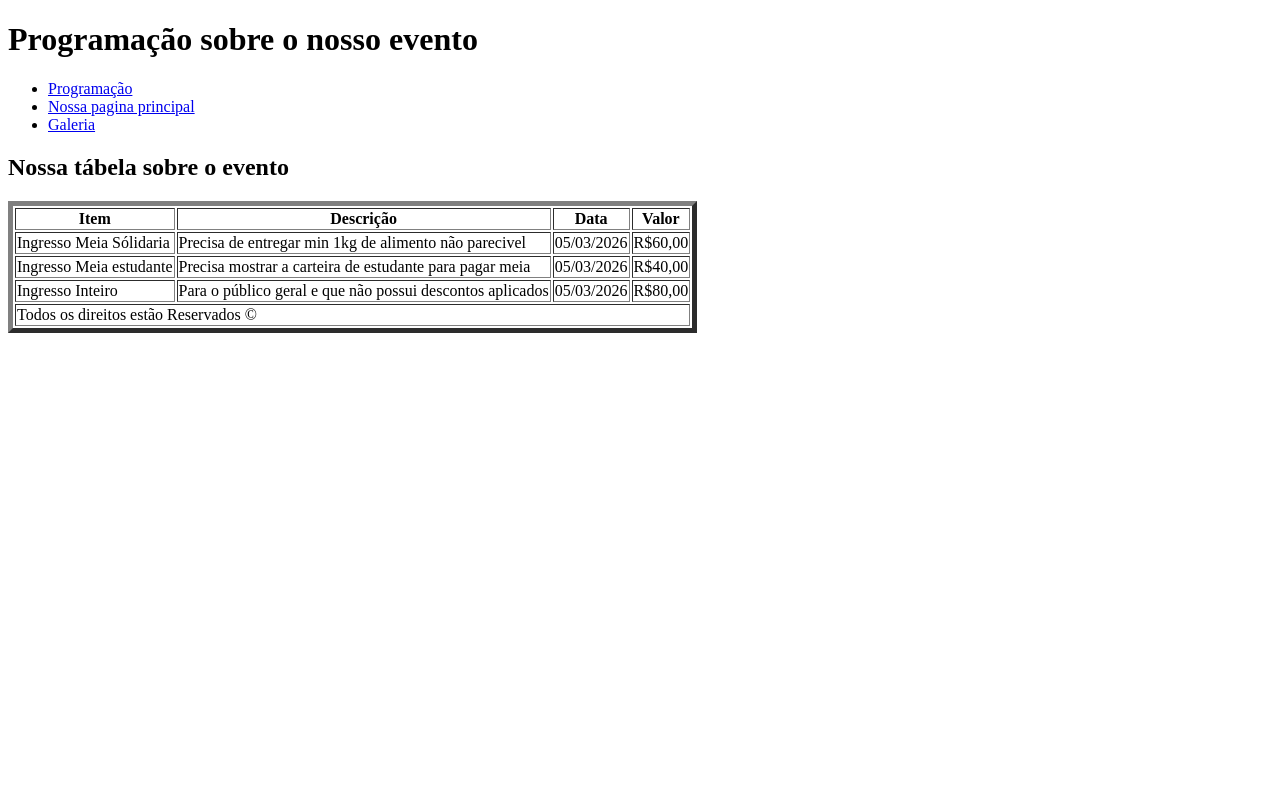
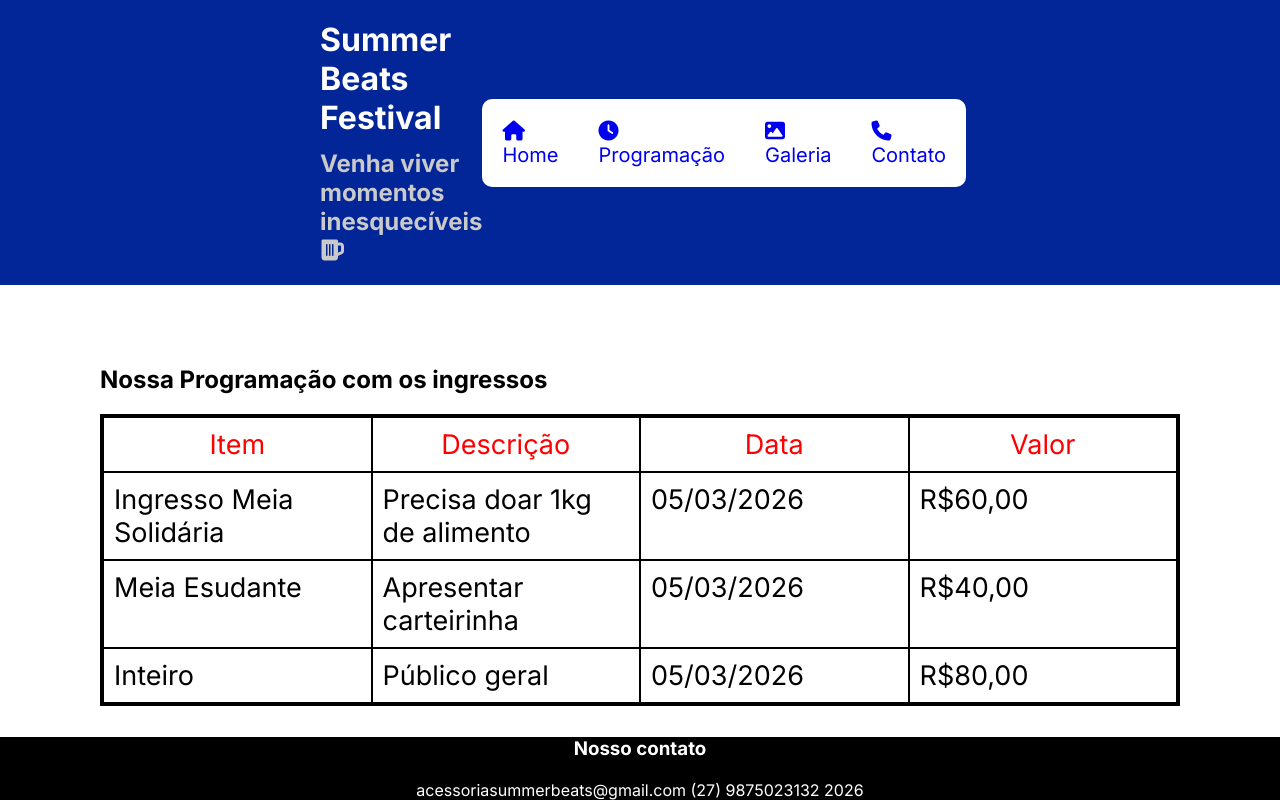
Before and after one commit to Edsondiego3030/SA_WEBSITE_EdsonDiego, a plain HTML site: page Atividade-website/pagina2.html in a window 1280 px wide. Drawn offline with Linux system fonts and the light colour scheme.

Commit message:
novas modificações

```diff
--- a/Atividade-website/css/style.css
+++ b/Atividade-website/css/style.css
@@ -15,9 +15,12 @@ a{
 }
 
 
+
+
+
 .topo{
-    background-color: rgb(159, 255, 255);
-    color: black;
+    background-color: rgb(2, 37, 151);
+    color: rgb(202, 202, 202);
     position: sticky;
     padding: 20px;
 }
@@ -79,8 +82,8 @@ a{
 }
 
 .titulo{
-    color: blue;
-    font-size: 30px;
+    color: rgb(255, 255, 255);
+    font-size: 20px;
 }
 .item{
     margin-top: 35px;
@@ -99,9 +102,11 @@ a{
 .rodape{
     background-color: black;
     color: white;
+
     position: absolute;
     bottom: 0;
     width: 100%;
+
 }
 
 .contato{
@@ -113,3 +118,70 @@ a{
     gap: 20px;
 
 }
+
+.foto-grid{
+    padding: 140px;
+    display: grid;
+    grid-template-columns: repeat(3,1fr);
+    gap: 12px;
+}
+
+.foto{
+    flex: 1 1 260px;
+    background-color: white;
+    border-radius: 20px;
+    box-shadow: 0 10px 25px lightgray;
+    padding: 5px;
+    font-size: 23px;
+
+}
+
+.foto img{
+    border-top-left-radius: 20px;
+    border-top-right-radius: 20px;
+    width: 100%;
+    height: 330px;
+    object-fit: cover;
+
+}
+
+.area-form{
+
+    padding: 20px;
+    display: flex;
+    align-items: center;
+    justify-content: center;
+    font-size: 20px;
+
+}
+
+.form{
+    width: 100%;
+    display: flex;
+    flex-direction: column;
+    gap: 10px;
+    align-items: center;
+}
+
+.form button{
+    background-color: greenyellow;
+    width: 20%;
+    height: 20%;
+    font-size: 20px;
+    border-radius: 5px;
+
+}
+
+.form textarea {
+    width: 40%;
+    padding: 20px;
+}
+
+.form input{
+    width: 40%;
+    padding: 10px;
+}
+
+.container{
+    padding: 40px;
+}
--- a/Atividade-website/pagina2.html
+++ b/Atividade-website/pagina2.html
@@ -5,84 +5,139 @@
     <meta charset="UTF-8">
     <meta name="viewport" content="width=device-width, initial-scale=1.0">
     <title>Programação</title>
+
+    <link rel="stylesheet" href="https://cdnjs.cloudflare.com/ajax/libs/font-awesome/6.5.0/css/all.min.css" />
+
+    <link rel="stylesheet" href="/Atividade-website/css/style.css">
+
+    <style>
+        .programacao {
+            padding: 40px;
+
+        }
+
+
+        .container {
+            width: 90%;
+            margin: auto;
+        }
+
+        .tabela-grid {
+            display: grid;
+            grid-template-columns: repeat(4, 1fr);
+            gap: 0px 0px;
+            border: 3px solid black;
+
+        }
+
+        .tabela-grid div {
+            border: 1px solid black;
+            font-size: 27px;
+            padding: 10px;
+        }
+
+        .container h1 {
+            margin-bottom: 20px;
+        }
+
+        .cabecalho-tabela {
+            font-size: 70px;
+            display: flex;
+            justify-content: center;
+            color: red;
+        }
+    </style>
 </head>
 
 <body>
     <!-- a mesma header com os links -->
-    <header>
-        <div>
-            <h1>Programação sobre o nosso evento</h1>
-            <nav>
-                <ul>
-                    <li><a href="pagina2.html">Programação</a></li>
-                    <li><a href="index.html">Nossa pagina principal</a></li>
-                    <li><a href="pagina3.html">Galeria</a></li>
+    <header class="topo">
+        <div class="container-cabecalho">
+            <!-- nome do evento e seu slogan -->
+            <div class="logo">
+                <h1 style="color: rgb(255, 255, 255);">Summer Beats Festival </h1>
+                <h2>Venha viver momentos inesquecíveis <i class="fa-solid fa-beer-mug-empty"></i></h2>
+            </div>
+            <!-- barra de navegação com os links -->
+            <nav class="navegacao">
+                <ul class="menu">
+                    <li><a href="./index.html"> <i class="fa-solid fa-house"></i>Home</a></li>
+                    <li> <a href="./pagina2.html"><i class="fa-solid fa-clock"></i>Programação</a></li>
+                    <li><a href="./pagina3.html"><i class="fa-solid fa-image"></i>Galeria</a></li>
+                    <li><a href="./pagina3.html"><i class="fa-solid fa-phone"></i>Contato</a></li>
+
                 </ul>
+
+
             </nav>
-
         </div>
     </header>
 
     <main>
-        <div>
-            <h2>Nossa tábela sobre o evento</h2>
 
-            <!-- criando uma tabela -->
-            <table border="5">
-                <!-- cabeçalho da tabela -->
-                <thead>
-                    <tr>
-                        <th>Item</th>
-                        <th>Descrição</th>
-                        <th>Data</th>
-                        <th>Valor</th>
-
-                    </tr>
-                </thead>
-                <!-- corpo da tabela -->
-                <tbody>
-                    <!-- cria uma linha -->
+        <section class="programacao">
+            <div class="container">
 
 
-                    <tr>
-                        <!-- cria uma coluna -->
-                        <td>Ingresso Meia Sólidaria</td>
-                        <td>Precisa de entregar min 1kg de alimento não parecivel</td>
-                        <td>05/03/2026</td>
-                        <td>R$60,00</td>
 
-                    </tr>
-                    <tr>
-                        <td>Ingresso Meia estudante </td>
-                        <td>Precisa mostrar a carteira de estudante para pagar meia</td>
-                        <td>05/03/2026</td>
-                        <td>R$40,00</td>
+                <h1>Nossa Programação com os ingressos</h1>
+                <div class="tabela-grid">
 
-                    </tr>
-
-                    <tr>
-                        <td>Ingresso Inteiro</td>
-                        <td>Para o público geral e que não possui descontos aplicados</td>
-                        <td>05/03/2026</td>
-                        <td>R$80,00</td>
+                    <div class="cabecalho-tabela">Item</div>
+                    <div class="cabecalho-tabela">Descrição</div>
+                    <div class="cabecalho-tabela">Data</div>
+                    <div class="cabecalho-tabela">Valor</div>
 
 
-                    </tr>
-                </tbody>
 
-                <tfoot>
-                    <tr>
-                        <!-- mesclar colunas -->
-                        <td colspan="5"> Todos os direitos estão Reservados &copy;</td>
-                    </tr>
-                </tfoot>
-            </table>
+                    <div>Ingresso Meia Solidária</div>
+                    <div>Precisa doar 1kg de alimento</div>
+                    <div>05/03/2026</div>
+                    <div>R$60,00</div>
+
+                    <div>Meia Esudante</div>
+                    <div>Apresentar carteirinha</div>
+                    <div>05/03/2026</div>
+                    <div>R$40,00</div>
 
 
-        </div>
+                    <div>Inteiro</div>
+                    <div>Público geral</div>
+                    <div>05/03/2026</div>
+                    <div>R$80,00</div>
+
+
+
+                </div>
+
+
+
+
+
+
+            </div>
+
+        </section>
+
+
+
+
+
+
     </main>
 
-    <footer></footer>
+
+    <!-- rodapé do nosso site -->
+    <footer class="rodape ">
+        <div class="contato">
+            <h3>Nosso contato</h3>
+            acessoriasummerbeats@gmail.com
+            (27) 9875023132
+            2026
+        </div>
+    </footer>
+
+
 </body>
 
 </html>
```
Also changed, not shown: Atividade-website/contato.html (added, +81 -0 lines), Atividade-website/index.html (+11 -8 lines), Atividade-website/pagina3.html (+40 -18 lines), Atividade-website/img/bar.webp (added).
